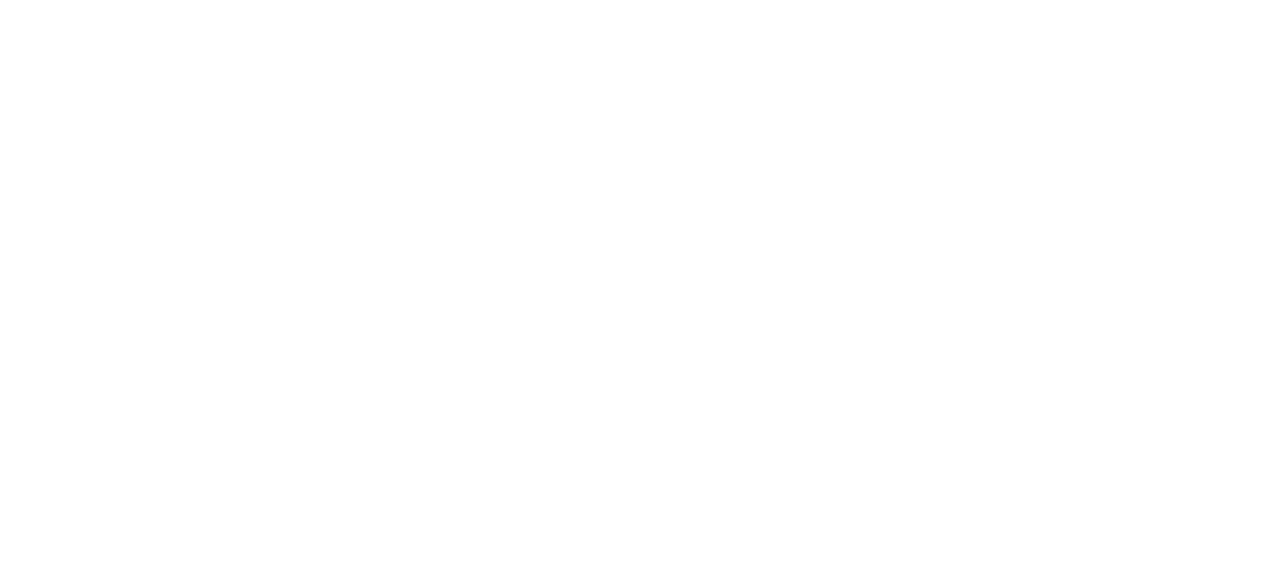
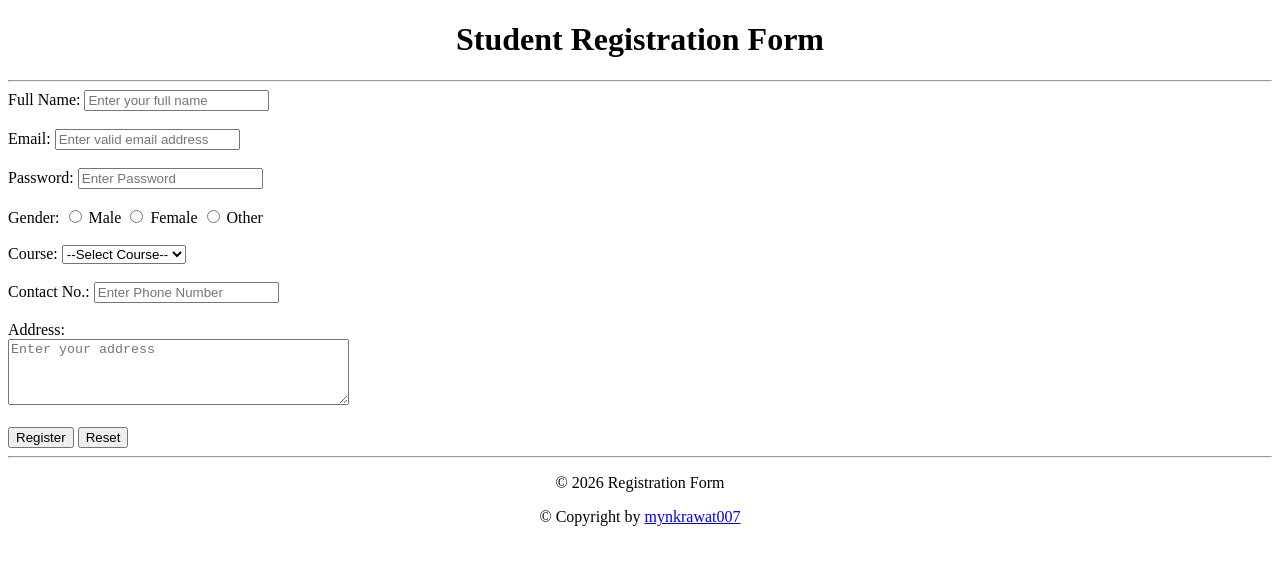
Before and after one commit to mynkrawat007/WDW_0025, a plain HTML site: page Exp-5/index.html in a window 1280 px wide. Drawn offline with Linux system fonts and the light colour scheme.

Commit message:
expfile added

```diff
--- a/Exp-5/index.html
+++ b/Exp-5/index.html
@@ -3,9 +3,59 @@
 <head>
     <meta charset="UTF-8">
     <meta name="viewport" content="width=device-width, initial-scale=1.0">
-    <title></title>
+    <title>Student Registration</title>
 </head>
 <body>
+    <h1 align="center">Student Registration Form</h1>
+    <hr>
+    <form method="post" action="submit.html">
+    <label for="fullname">Full Name:</label>
+    <input type="text" id="fullname" placeholder="Enter your full name" required>
+    <br>
+    <br>
+    <label for="email">Email:</label>
+    <input type="email" id="email" placeholder="Enter valid email address" required>
+    <br>
+    <br>
+    <label for="password">Password:</label>
+    <input type="password" id="password" placeholder="Enter Password">
+    <br>
+    <br>
+    <label for="Gender">Gender:</label>
+    <input type="radio" id="male" value="male" required>
+    Male
+    <input type="radio" id="female" value="female" required>
+    Female
+    <input type="radio" id="other" value="other" required>
+    Other
+    <br>
+    <br>
+    <label>Course:</label>
+    <select name="Course" required>
+        <option value>--Select Course--</option>
+        <option value="btech">B.Tech</option>
+        <option value="bca">B.CA</option>
+        <option value="mtech">M.Tech</option>
+        <option value="mca">M.CA</option>
+
+    </select>
+    <br>
+    <br>
+    <label for="Contact">Contact No.:</label>
+    <input type="tel" id="Contact" placeholder="Enter Phone Number">
+    <br>
+    <br>
+    <label for="address">Address:</label>
+    <br>
+    <textarea id="address" name="Address" rows="4" cols="40" placeholder="Enter your address" required></textarea>
+    <br>
+    <br>
+    <input type="submit" value="Register">
+    <input type="reset" value="Reset">
+    </form>
+    <hr>
+    <p align="center">&copy; 2026 Registration Form </p>
+    <p align="center">&copy; Copyright by <a href="https://github.com/mynkrawat007/WDW_0025"target="_blank">mynkrawat007</a></p>
 
 </body>
 </html>
```
